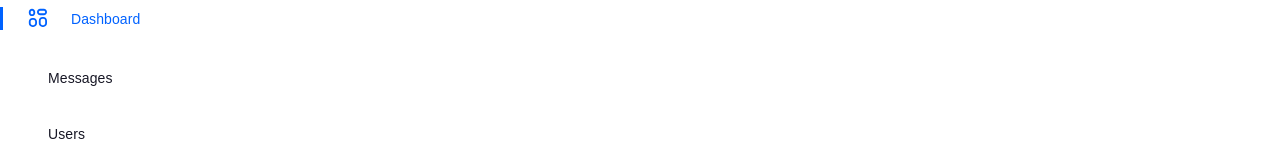
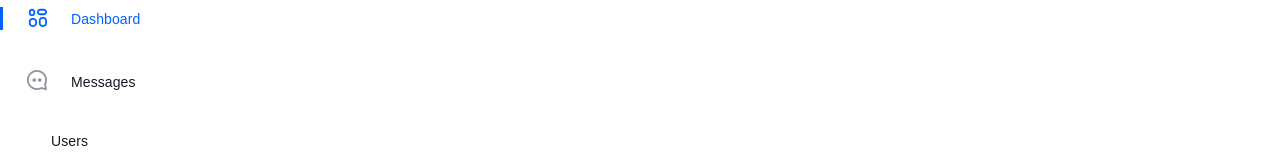
Before and after one commit to studio-kanvas/react-square, a React app: page /about in a window 1280 px wide. Shown: the part 323-483 px from the top of the page. Built offline with nearby package versions, Linux system fonts and the light colour scheme; a web font is replaced by a local one.

Commit message:
Internal task #11

```diff
--- /dev/null
+++ b/src/components/Common/Icons/IconMessages.tsx
@@ -0,0 +1,20 @@
+import * as React from 'react'
+
+const IconMessages = () => {
+  return (
+    <svg
+      width='20'
+      height='20'
+      viewBox='0 0 22 22'
+      xmlns='http://www.w3.org/2000/svg'
+    >
+      <path
+        fillRule='evenodd'
+        clipRule='evenodd'
+        d='M20.7831 21.9762C21.4976 22.135 22.135 21.4976 21.9762 20.7831L20.8786 15.8439C21.6123 14.3503 22 12.7022 22 11C22 4.92487 17.0751 0 11 0C4.92487 0 0 4.92487 0 11C0 17.0751 4.92487 22 11 22C12.7022 22 14.3503 21.6123 15.8439 20.8786L20.7831 21.9762ZM18.9424 15.2373C18.8296 15.4481 18.7961 15.6924 18.848 15.9258L19.6829 19.6829L15.9258 18.848C15.6924 18.7961 15.4481 18.8296 15.2373 18.9424C13.9449 19.6335 12.5 20 11 20C6.02944 20 2 15.9706 2 11C2 6.02944 6.02944 2 11 2C15.9706 2 20 6.02944 20 11C20 12.5 19.6335 13.9449 18.9424 15.2373ZM8 13C9.10457 13 10 12.1046 10 11C10 9.89543 9.10457 9 8 9C6.89543 9 6 9.89543 6 11C6 12.1046 6.89543 13 8 13ZM16 11C16 12.1046 15.1046 13 14 13C12.8954 13 12 12.1046 12 11C12 9.89543 12.8954 9 14 9C15.1046 9 16 9.89543 16 11Z'
+      />
+    </svg>
+  )
+}
+
+export default IconMessages
--- a/src/components/Common/Sidebar/Menu/Item/index.tsx
+++ b/src/components/Common/Sidebar/Menu/Item/index.tsx
@@ -12,6 +12,7 @@ const NavItem = styled(NavLink).attrs({
   color: #171725;
   font-size: 14px;
   letter-spacing: 0.1px;
+  border-left: 3px solid #fff;
   svg {
     fill: #92929d;
   }
--- a/src/components/Common/Sidebar/Menu/index.tsx
+++ b/src/components/Common/Sidebar/Menu/index.tsx
@@ -2,6 +2,7 @@ import * as React from 'react'
 import styled from 'styled-components'
 import Item from 'components/Common/Sidebar/Menu/Item'
 import IconDashboard from 'components/Common/Icons/IconDashboard'
+import IconMessages from 'components/Common/Icons/IconMessages'
 
 const MenuWrapper = styled.div`
   display: flex;
@@ -16,7 +17,7 @@ const itemsData = [
   },
   {
     name: 'Messages',
-    icon: '',
+    icon: IconMessages(),
     link: '/messages/'
   },
   {
```
Also changed, not shown: src/assets/images/icons/dashboard.svg (deleted).
